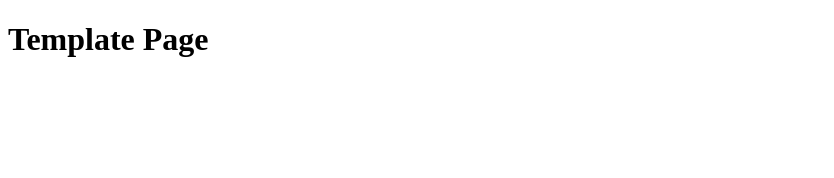
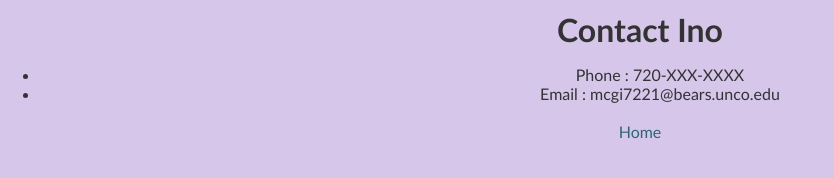
Before and after one commit to theboss3812/theboss3812.github.io, a plain HTML site: page resume/contactinfo.html in a window 1280 px wide. Shown: the whole page, without its empty margins (0-834 px from the left). Drawn offline with Linux system fonts and the light colour scheme.

Commit message:
Added styling and some info

```diff
--- a/resume/contactinfo.html
+++ b/resume/contactinfo.html
@@ -1,10 +1,16 @@
 <!DOCTYPE html>
 <html lang="en">
 <head>
-    <title>Template</title>
+    <title>Contact Info</title>
     <meta charset="UTF-8">
+    <link rel="stylesheet" href="css/style.css">
 </head>
 <body>
-        <h1>Template Page</h1>
+    <h1>Contact Ino</h1>
+    <ul>
+        <li>Phone : 720-XXX-XXXX</li>
+        <li>Email : mcgi7221@bears.unco.edu</li>
+    </ul>
+     <p><a href="index.html">Home</a></p>
 </body>
 </html>
```
